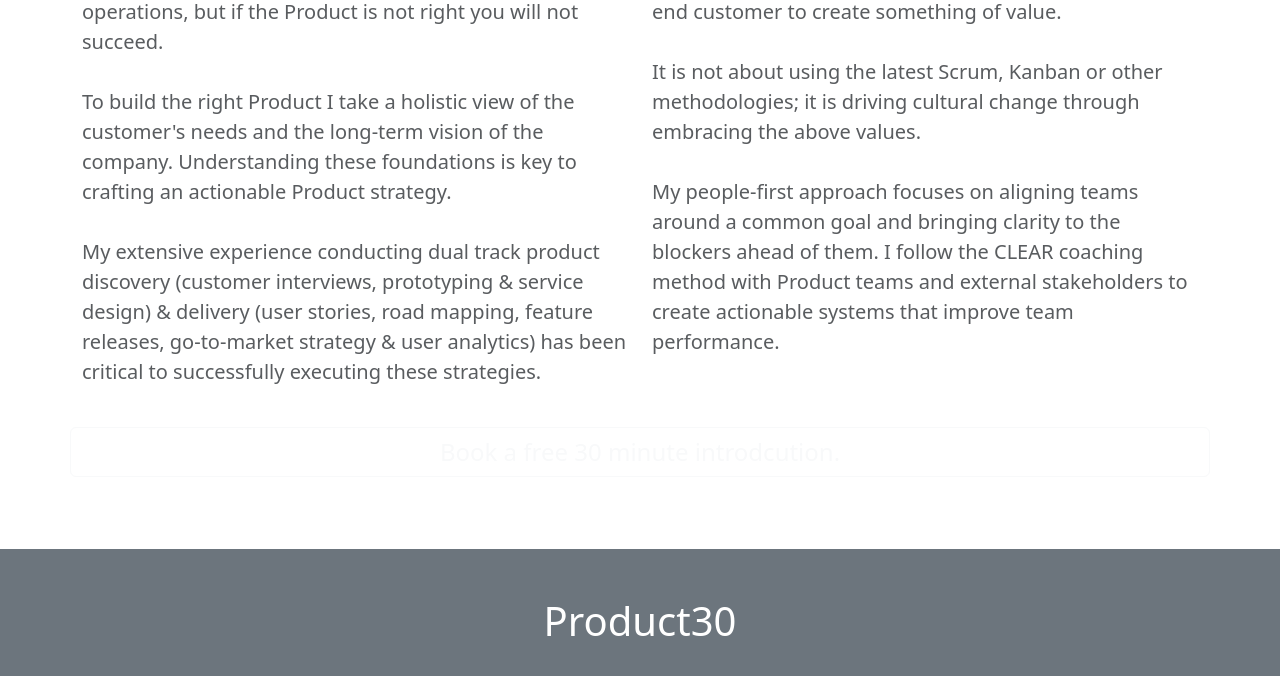
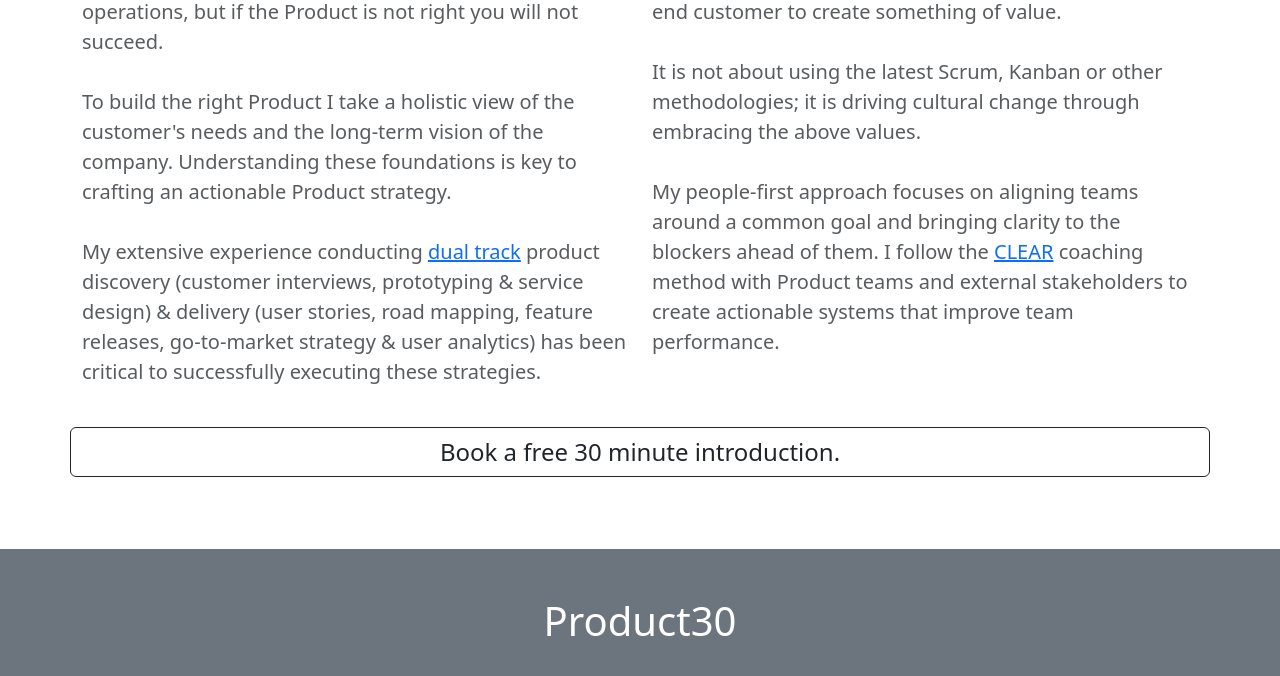
Before and after one commit to harrodcode/portfolio-project, a Django app: page / in a window 1280 px wide. Shown: the part 1457-2133 px from the top of the page. Run offline with Django 3.2, Linux system fonts and the light colour scheme; some libraries are stand-ins or nearby versions; grey boxes are pictures that could not be loaded.

Commit message:
Hyperlink and button colour changes

```diff
--- a/jobs/templates/jobs/home.html
+++ b/jobs/templates/jobs/home.html
@@ -74,7 +74,7 @@
                 To build the right Product I take a holistic view of the customer's needs and the long-term vision of the company. Understanding these foundations is key to crafting an actionable Product strategy.
                 <br />
                 <br />
-                My extensive experience conducting dual track product discovery (customer interviews, prototyping & service design) & delivery (user stories, road mapping, feature releases, go-to-market strategy & user analytics) has been critical to successfully executing these strategies.
+                My extensive experience conducting <a href="https://www.svpg.com/dual-track-agile/">dual track</a> product discovery (customer interviews, prototyping & service design) & delivery (user stories, road mapping, feature releases, go-to-market strategy & user analytics) has been critical to successfully executing these strategies.
               </p>
             <br />
             </div>
@@ -86,10 +86,10 @@
                 It is not about using the latest Scrum, Kanban or other methodologies; it is driving cultural change through embracing the above values.
                 <br />
                 <br />
-                My people-first approach focuses on aligning teams around a common goal and bringing clarity to the blockers ahead of them. I follow the CLEAR coaching method with Product teams and external stakeholders to create actionable systems that improve team performance.
+                My people-first approach focuses on aligning teams around a common goal and bringing clarity to the blockers ahead of them. I follow the <a href="https://www.personal-coaching-information.com/clear-coaching-model.html">CLEAR</a> coaching method with Product teams and external stakeholders to create actionable systems that improve team performance.
               </p>
             </div>
-              <a href="mailto:bayleyhbusiness@hotmail.com?subject=BayleyHarrod.com 30 Minute Introduction" class=" btn btn-outline-light bg-transparent fs-4">Book a free 30 minute introdcution.</a>
+              <a href="mailto:bayleyhbusiness@hotmail.com?subject=BayleyHarrod.com 30 Minute Introduction" class=" btn btn-outline-dark fs-4">Book a free 30 minute introduction.</a>
         </div>
       </section>
       <br />
```
